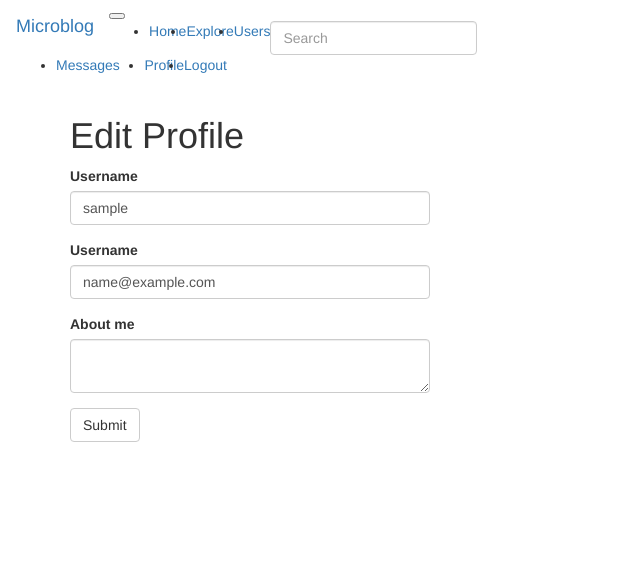
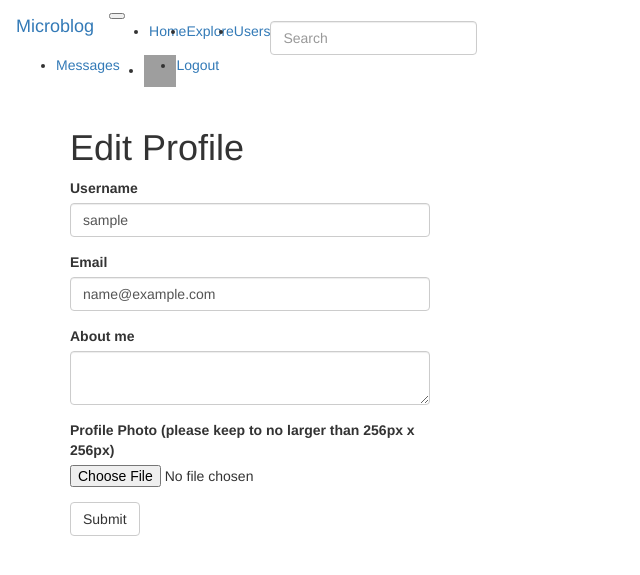
Before and after one commit to awei82/microblog, a Flask app: page /edit_profile in a window 1280 px wide. Shown: the top 575 px of the page, without its empty margins (0-640 px from the left). Run offline with Flask 2, Linux system fonts and the light colour scheme; the visitor is signed in with stand-in values (Sample User, id 1); data comes from the database, SQL or seed files in the repository; data that the repository does not hold is empty; some libraries are stand-ins or nearby versions; grey boxes are pictures that could not be loaded.

Commit message:
add profile photo

```diff
--- a/app/main/forms.py
+++ b/app/main/forms.py
@@ -1,14 +1,16 @@
 from flask import request
 from flask_wtf import FlaskForm
-from wtforms import StringField, SubmitField, TextAreaField
+from wtforms import StringField, SubmitField, TextAreaField, FileField
 from wtforms.validators import ValidationError, DataRequired, Length
 from app.models import User
+import os
 
 
 class EditProfileForm(FlaskForm):
     username = StringField('Username', validators=[DataRequired()])
-    email = StringField('Username', validators=[DataRequired()])
+    email = StringField('Email', validators=[DataRequired()])
     about_me = TextAreaField('About me', validators=[Length(min=0, max=140)])
+    profile_photo = FileField('Profile Photo (please keep to no larger than 256px x 256px)')
     submit = SubmitField('Submit')
 
     def __init__(self, original_username, original_email, *args, **kwargs):
@@ -23,11 +25,25 @@ class EditProfileForm(FlaskForm):
                 raise ValidationError('Please use a different username.')
 
     def validate_email(self, email):
+        print('### validate_email ###')
         if email.data != self.original_email:
             user = User.query.filter_by(email=self.email.data).first()
             if user is not None:
                 raise ValidationError('Please use a different email.')
 
+    def validate_profile_photo(self, profile_photo):
+        print('### vaildate_profile_photo ###')
+
+        ALLOWED_EXTENSIONS = {'jpg', 'jpeg'}
+        if profile_photo.data.filename.rsplit('.', 1)[-1].lower() not in ALLOWED_EXTENSIONS:
+            raise ValidationError(f'Only allowed extensions are: {ALLOWED_EXTENSIONS}.')
+
+        file = profile_photo.data
+        file.seek(0, os.SEEK_END)
+        file_length = file.tell()
+        file.seek(0,0)
+        if file_length > 100000:
+            raise ValidationError('Image too large. Must be under 100KB')
 
 class EmptyForm(FlaskForm):
     submit = SubmitField('Submit')
--- a/app/main/routes.py
+++ b/app/main/routes.py
@@ -6,6 +6,8 @@ from flask_login import current_user, login_user, logout_user, login_required
 from app.models import User, Post, Message, Notification
 
 from datetime import datetime
+import os
+from werkzeug.utils import secure_filename
 
 
 @bp.before_request
@@ -102,7 +104,13 @@ def edit_profile():
         current_user.email = form.email.data
         current_user.about_me = form.about_me.data
         db.session.commit()
-        flash('Your changes have been saved.')
+
+        # save profile photo
+        if form.profile_photo.data:
+            image_data = request.files[form.profile_photo.name]
+            image_data.save(os.path.join('app/static', 'profile_photos', str(current_user.id) + '.jpg'))
+
+        flash('Your changes have been saved. Profile photo changes may take a moment to load.')
         return redirect(url_for('main.edit_profile'))
     elif request.method == 'GET':
         form.username.data = current_user.username
--- a/app/models.py
+++ b/app/models.py
@@ -11,7 +11,7 @@ from app import db, login
 from app.search import add_to_index, remove_from_index, query_index
 
 from flask_login import UserMixin
-from flask import current_app
+from flask import current_app, send_from_directory
 
 from werkzeug.security import generate_password_hash, check_password_hash
 from hashlib import md5
@@ -113,9 +113,14 @@ class User(PaginatedAPIMixin, UserMixin, db.Model):
         return check_password_hash(self.password_hash, password)
 
     def avatar(self, size):
-        digest = md5(self.email.lower().encode('utf-8')).hexdigest()
-        return 'https://www.gravatar.com/avatar/{}?d=identicon&s={}'.format(
-            digest, size)
+        default = os.path.join('app/static', 'profile_photos', str(self.id) + '.jpg')
+
+        if not os.path.exists(default):
+            digest = md5(self.email.lower().encode('utf-8')).hexdigest()
+            return 'https://www.gravatar.com/avatar/{}?d=identicon&s={}'.format(
+                digest, size)
+        else:
+            return url_for('static', filename=f'profile_photos/{self.id}.jpg')
 
     def follow(self, user):
         if not self.is_following(user):
--- a/app/templates/_post.html
+++ b/app/templates/_post.html
@@ -2,7 +2,7 @@
         <tr>
             <td width="70px">
                 <a href="{{ url_for('main.user', username=post.author.username) }}">
-                    <img src="{{ post.author.avatar(70) }}" />
+                    <img src="{{ post.author.avatar(64) }}" width="64" height="64"/>
                 </a>
             </td>
             <td>
--- a/app/templates/base.html
+++ b/app/templates/base.html
@@ -47,7 +47,9 @@
                     </a>
                 </li>
                 <li class="nav-item {% if request.endpoint == 'main.user' %}active{% endif %}">
-                    <a class="nav-link" href="{{ url_for('main.user', username=current_user.username) }}">Profile</a>
+                    <a class="nav-link" href="{{ url_for('main.user', username=current_user.username) }}">
+                        <img src="{{ current_user.avatar(32) }}" width="32" height="32"/>
+                    </a>
                 </li>
                 <li class="nav-item">
                     <a class="nav-link" href="{{ url_for('auth.logout') }}">Logout</a>
@@ -130,7 +132,7 @@
                         }
                     }
                 );
-            }, 10000);
+            }, 1000000);
         });
         {% endif %}
 
--- a/app/templates/edit_profile.html
+++ b/app/templates/edit_profile.html
@@ -6,6 +6,7 @@
     <div class="row">
         <div class="col-md-4">
             {{ wtf.quick_form(form) }}
+{#            <img src="{{ current_user.avatar(256) }}" style="width:128px;height:128px;">#}
         </div>
     </div>
 {% endblock %}
--- a/app/templates/user.html
+++ b/app/templates/user.html
@@ -3,7 +3,7 @@
 {% block app_content %}
     <table class="table table-hover">
         <tr>
-            <td width="256px"><img src="{{ user.avatar(256) }}"></td>
+            <td width="256px"><img src="{{ user.avatar(256) }}" style="max-height:100%; max-width:100%"></td>
             <td>
                 <h1>User: {{ user.username }}</h1>
                 {% if user.about_me %}<p>{{ user.about_me }}</p>{% endif %}
--- a/app/templates/users.html
+++ b/app/templates/users.html
@@ -5,7 +5,7 @@
     <table class="table table-hover">
     {% for user in users %}
         <tr>
-            <td width="64" style="border: 0px;"><img src="{{ user.avatar(64) }}"></td>
+            <td width="96" style="border: 0px;"><img src="{{ user.avatar(64) }}" style="max-height:100%; max-width:100%"></td>
             <td style="border: 0px;">
                 <p><a href="{{ url_for('main.user', username=user.username) }}">{{ user.username }}</a></p>
                 <small>
--- a/config.py
+++ b/config.py
@@ -35,3 +35,5 @@ class Config(object):
     REDIS_URL = os.environ.get('REDIS_URL') or 'redis://'
 
     LOG_TO_STDOUT = os.environ.get('LOG_TO_STDOUT')
+
+    UPLOAD_FOLDER = 'static'
```
